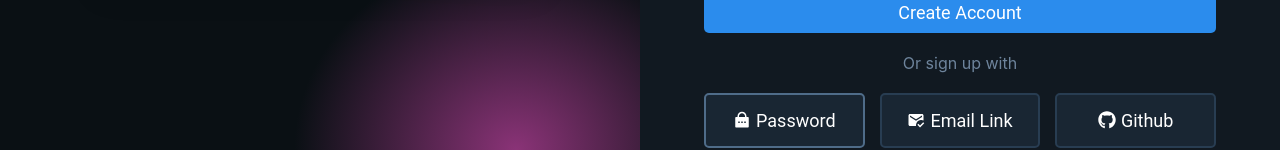
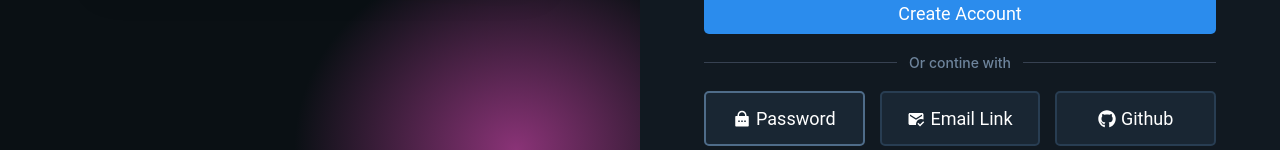
Before and after one commit to CodedBeats/Component_Compendium, a React (Vite) app: page /sign-up in a window 1280 px wide. Shown: the part 550-700 px from the top of the page. Built offline with nearby package versions, Linux system fonts and the light colour scheme; no server answers.

Commit message:
style: nicer page break for Sign Up and In pages

```diff
--- a/src/pages/SignIn.jsx
+++ b/src/pages/SignIn.jsx
@@ -165,7 +165,9 @@ const SignIn = () => {
                         </button>
                     </form>
 
-                    <p className={styles.loginOptionsBreak}>Or contine with</p>
+                    <div className={styles.divider}>
+                        <span>Or contine with</span>
+                    </div>
 
                     {/* login options */}
                     <div className={styles.loginOptionsContainer}>
--- a/src/pages/SignUp.jsx
+++ b/src/pages/SignUp.jsx
@@ -183,7 +183,9 @@ const SignUp = () => {
                         </button>
                     </form>
 
-                    <p className={styles.loginOptionsBreak}>Or sign up with</p>
+                    <div className={styles.divider}>
+                        <span>Or contine with</span>
+                    </div>
 
                     {/* login options */}
                     <div className={styles.loginOptionsContainer}>
--- a/src/pages/css/SignIn.module.css
+++ b/src/pages/css/SignIn.module.css
@@ -141,11 +141,24 @@
 
 
 /* login with other options */
-.loginOptionsBreak {
+.divider {
+    width: 100%;
     margin: 20px 0;
+    display: flex;
+    align-items: center;
     color: #6e849c;
     font-size: var(--font-base);
     font-family: var(--font-body);
+    font-size: 14px;
+    font-weight: 500;
+    gap: 12px; /* space between text and lines */
+}
+.divider::before,
+.divider::after {
+    content: "";
+    flex: 1;
+    height: 1px;
+    background-color: #374151; /* line color */
 }
 .loginOptionsContainer {
     display: grid;
--- a/src/pages/css/SignUp.module.css
+++ b/src/pages/css/SignUp.module.css
@@ -232,11 +232,24 @@
 
 
 /* login with other options */
-.loginOptionsBreak {
+.divider {
+    width: 100%;
     margin: 20px 0;
+    display: flex;
+    align-items: center;
     color: #6e849c;
     font-size: var(--font-base);
     font-family: var(--font-body);
+    font-size: 14px;
+    font-weight: 500;
+    gap: 12px; /* space between text and lines */
+}
+.divider::before,
+.divider::after {
+    content: "";
+    flex: 1;
+    height: 1px;
+    background-color: #374151; /* line color */
 }
 .loginOptionsContainer {
     display: grid;
```
